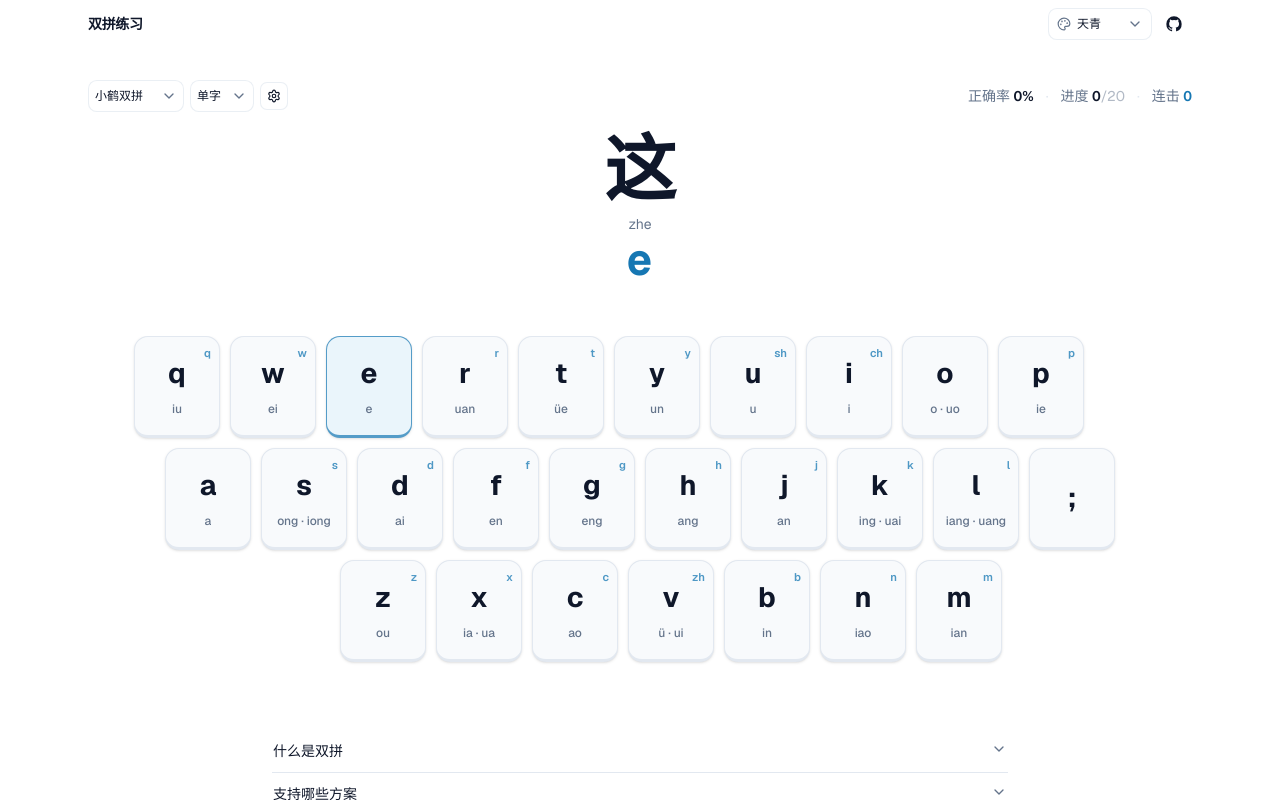
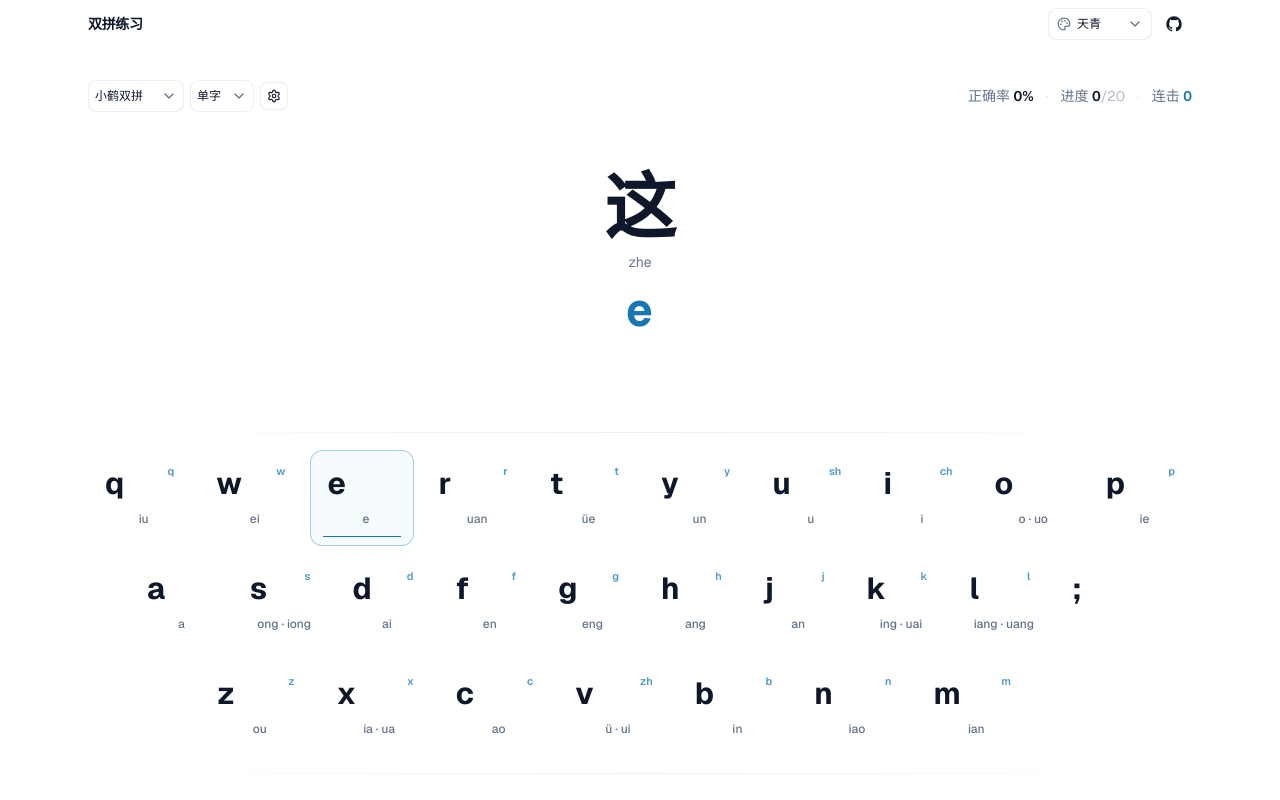
Before and after one commit to sharebravery/shuangpin-practice, a Next.js app: page / in a window 1280 px wide. Both pictures are taken after a click on the button "e e". Shown: the top 800 px of the page. Built offline with nearby package versions, Linux system fonts and the light colour scheme.

Commit message:
feat(ui): make score layout the default practice experience

```diff
--- a/src/features/practice/practice-workspace.tsx
+++ b/src/features/practice/practice-workspace.tsx
@@ -28,6 +28,8 @@ export function PracticeWorkspace() {
   const questionId = usePracticeStore((s) => s.session.questionId);
   const status = usePracticeStore((s) => s.session.status);
   const feedback = usePracticeStore((s) => s.session.feedback);
+  const layout = usePracticeStore((s) => s.settings.layout ?? "score");
+  const showTrace = usePracticeStore((s) => s.settings.showTrace ?? true);
   const hasHydrated = usePracticeStore((s) => s.hasHydrated);
   const startSession = usePracticeStore((s) => s.startSession);
   const submit = usePracticeStore((s) => s.submit);
@@ -200,17 +202,17 @@ export function PracticeWorkspace() {
   const echoKeys = status === "wrong" ? lastInput.split("") : typedKeys;
 
   return (
-    <div className="flex flex-col items-center gap-5 py-1 sm:gap-6 sm:py-2">
+    <div className="flex flex-col items-center py-1 sm:py-2">
       <div className="flex min-h-8 w-full items-center justify-between gap-3">
         <PracticeToolbar />
         <PracticeStats />
       </div>
 
-      <div className="relative flex w-full flex-col items-center">
+      <div className="relative flex min-h-[280px] w-full flex-col items-center justify-center py-7 sm:min-h-[320px] sm:py-9">
         <PracticePrompt />
 
         <div
-          className="flex h-14 items-center justify-center gap-5 font-mono text-4xl font-bold tracking-wide text-[var(--brand)] sm:text-[2.75rem]"
+          className="flex h-[76px] items-center justify-center gap-7 font-mono text-[2.6rem] font-bold tracking-wide text-[var(--brand)] sm:h-20 sm:text-[2.9rem]"
           aria-live="polite"
           aria-atomic="true"
         >
@@ -219,7 +221,11 @@ export function PracticeWorkspace() {
             return (
               <span
                 key={`${index}-${key}`}
-                className={isWrongKey ? "text-[var(--error)]" : undefined}
+                className={
+                  isWrongKey
+                    ? "animate-in fade-in slide-in-from-bottom-1 text-[var(--error)] duration-150"
+                    : "animate-in fade-in slide-in-from-bottom-1 duration-150"
+                }
               >
                 {key}
               </span>
@@ -227,7 +233,7 @@ export function PracticeWorkspace() {
           })}
         </div>
 
-        <div className="flex h-6 items-center justify-center font-mono text-xs text-muted-foreground">
+        <div className="flex h-5 items-center justify-center font-mono text-[0.68rem] text-muted-foreground">
           {status === "wrong" && (
             <span>
               正确&nbsp;
@@ -261,8 +267,10 @@ export function PracticeWorkspace() {
       </div>
 
       <KeyboardMap
+        layout={layout}
+        showTrace={showTrace}
         activeKey={activeKey}
-        typedKeys={typedKeys}
+        typedKeys={echoKeys}
         correctKeys={correctKeys}
         errorKeys={errorKeys}
         onKeyClick={processKey}
```
